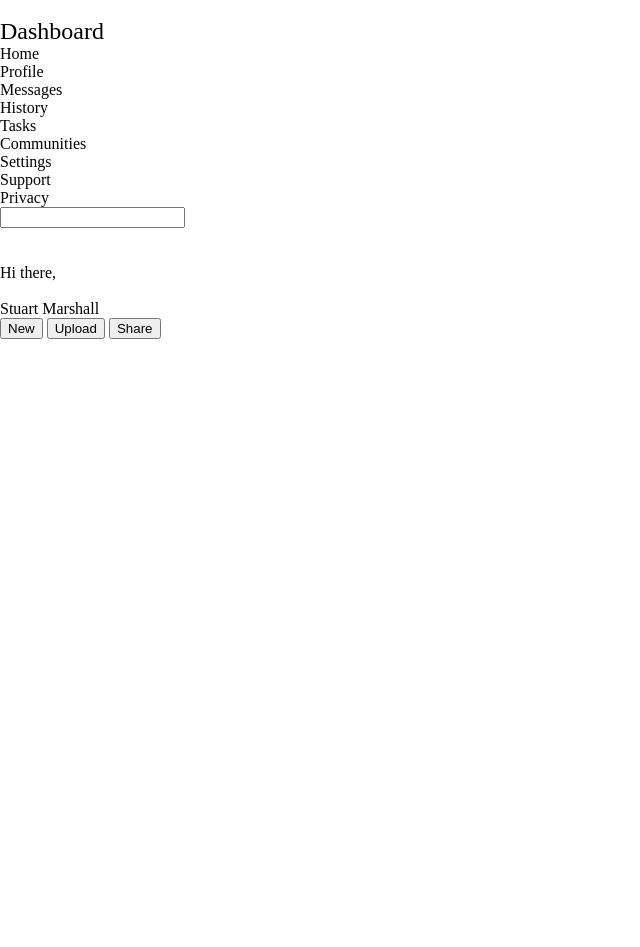
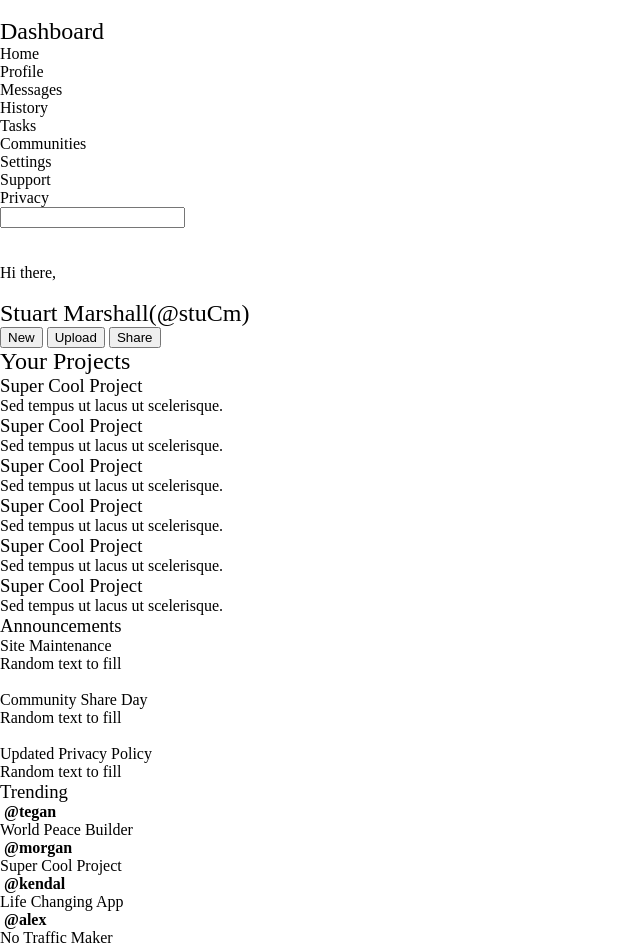
Before and after one commit to StuCM/Admin-Dashboard, a plain HTML site: page index.html in a window 1280 px wide. Shown: the whole page, without its empty margins (0-640 px from the left). Before the commit the page ends 800 px from the top, so only its background shows below. Drawn offline with Linux system fonts and the light colour scheme.

Commit message:
add main content

```diff
--- a/index.html
+++ b/index.html
@@ -71,7 +71,7 @@
                     <img src="" alt="">
                     <p>Hi there,</p>
                     <br>
-                    <p>Stuart Marshall</p>
+                    <h1>Stuart Marshall(@stuCm)</h1>
                 </div>
             </div>
             <div class="buttons">
@@ -81,7 +81,95 @@
             </div>
         </header>
         <main>
-
+            <h2>Your Projects</h2>
+            <div class="card-container">
+                <h3>Super Cool Project</h3>
+                <p>Sed tempus ut lacus ut scelerisque.</p>
+                <div class="card-btns">
+                    <i class="favourite"></i>
+                    <i class="visibility"></i>
+                    <i class="share"></i>
+                </div>
+            </div>
+            <div class="card-container">
+                <h3>Super Cool Project</h3>
+                <p>Sed tempus ut lacus ut scelerisque.</p>
+                <div class="card-btns">
+                    <i class="favourite"></i>
+                    <i class="visibility"></i>
+                    <i class="share"></i>
+                </div>
+            </div>
+            <div class="card-container">
+                <h3>Super Cool Project</h3>
+                <p>Sed tempus ut lacus ut scelerisque.</p>
+                <div class="card-btns">
+                    <i class="favourite"></i>
+                    <i class="visibility"></i>
+                    <i class="share"></i>
+                </div>
+            </div>
+            <div class="card-container">
+                <h3>Super Cool Project</h3>
+                <p>Sed tempus ut lacus ut scelerisque.</p>
+                <div class="card-btns">
+                    <i class="favourite"></i>
+                    <i class="visibility"></i>
+                    <i class="share"></i>
+                </div>
+            </div>
+            <div class="card-container">
+                <h3>Super Cool Project</h3>
+                <p>Sed tempus ut lacus ut scelerisque.</p>
+                <div class="card-btns">
+                    <i class="favourite"></i>
+                    <i class="visibility"></i>
+                    <i class="share"></i>
+                </div>
+            </div>
+            <div class="card-container">
+                <h3>Super Cool Project</h3>
+                <p>Sed tempus ut lacus ut scelerisque.</p>
+                <div class="card-btns">
+                    <i class="favourite"></i>
+                    <i class="visibility"></i>
+                    <i class="share"></i>
+                </div>
+            </div>
+            <h3>Announcements</h3>
+            <div class="card-container card-secondary">
+                <h4>Site Maintenance</h4>
+                <p>Random text to fill</p>
+                <br>
+                <h4>Community Share Day</h4>
+                <p>Random text to fill</p>
+                <br>
+                <h4>Updated Privacy Policy</h4>
+                <p>Random text to fill</p>
+            </div>
+            <h3>Trending</h3>
+            <div class="card-container card-secondary">
+                <div class="trend-users">
+                    <img src="" alt="">
+                    <strong>@tegan</strong>
+                    <p>World Peace Builder</p>
+                </div>
+                <div class="trend-users">
+                    <img src="" alt="">
+                    <strong>@morgan</strong>
+                    <p>Super Cool Project</p>
+                </div>
+                <div class="trend-users">
+                    <img src="" alt="">
+                    <strong>@kendal</strong>
+                    <p>Life Changing App</p>
+                </div>
+                <div class="trend-users">
+                    <img src="" alt="">
+                    <strong>@alex</strong>
+                    <p>No Traffic Maker</p>
+                </div>
+            </div>
         </main>
 
     </section>
```
